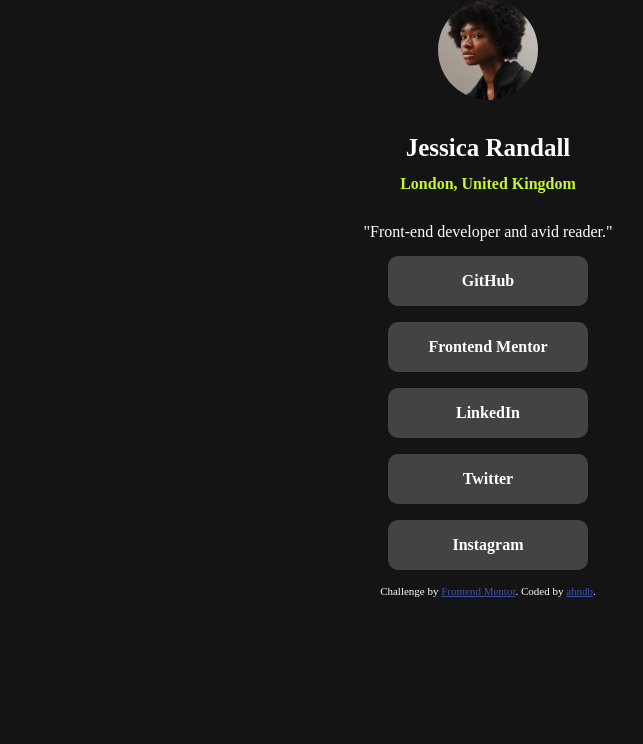
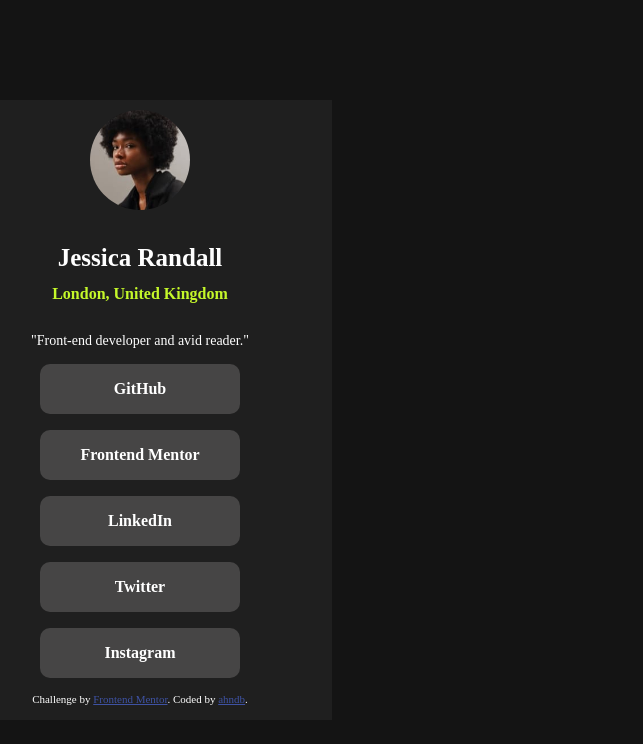
Before and after one commit to ahndb/ahndb-frontend-lab, a plain HTML site: page social-links-profile-main/social-links-profile-main/index.html in a window 1280 px wide. Shown: the whole page, without its empty margins (152-795 px from the left). Drawn offline with Linux system fonts and the light colour scheme.

Commit message:
End_social_links_profile_main

```diff
--- a/social-links-profile-main/social-links-profile-main/index.css
+++ b/social-links-profile-main/social-links-profile-main/index.css
@@ -13,29 +13,34 @@ body {
   width: 100px;
   height: 100px;
   border-radius: 50px;
+  margin-top: 10px;
 }
 
 .all-data {
-
   display: flex;
   flex-direction: column;
   align-items: center;
-
+  margin: 100px;
+  width: 30%;
+  height: 620px;
+  background-color: hsl(0, 0%, 12%);
 }
 
 .name {
   color: hsl(0, 0%, 100%);
   font-size: 25px;
-  font-weight: 800;
+  font-weight: 700;
 }
 
 .address {
   color: hsl(75, 94%, 57%);
-  font-weight: 800;
+  font-weight: 600;
 }
 
 .imformation {
   color: hsl(0, 0%, 100%);
+  font-weight: 400;
+  font-size: 14px;
 }
 
 .github {
@@ -101,6 +106,7 @@ body {
   background-color: hsl(75, 94%, 57%);
   color: black;
   cursor: pointer;
+  cu
 }
 
 .instagram {
--- a/social-links-profile-main/social-links-profile-main/index.html
+++ b/social-links-profile-main/social-links-profile-main/index.html
@@ -27,7 +27,7 @@
 
 <body>
   <div class="all-data">
-    <div class=>
+    <div class="">
       <img class="image" src="./assets/images/avatar-jessica.jpeg" alt="Jessica">
     </div>
     <br />
@@ -49,7 +49,7 @@
     </div>
     <br />
 
-    <div class="github">
+    <div class="categori github">
       GitHub
     </div>
     <br />
@@ -73,12 +73,13 @@
       Instagram
     </div>
     <br />
-  </div>
+
 
   <div class="attribution">
     Challenge by <a href="https://www.frontendmentor.io?ref=challenge" target="_blank">Frontend Mentor</a>.
     Coded by <a href="https://github.com/ahndb">ahndb</a>.
   </div>
+</div>
 </body>
 
 </html>
```
